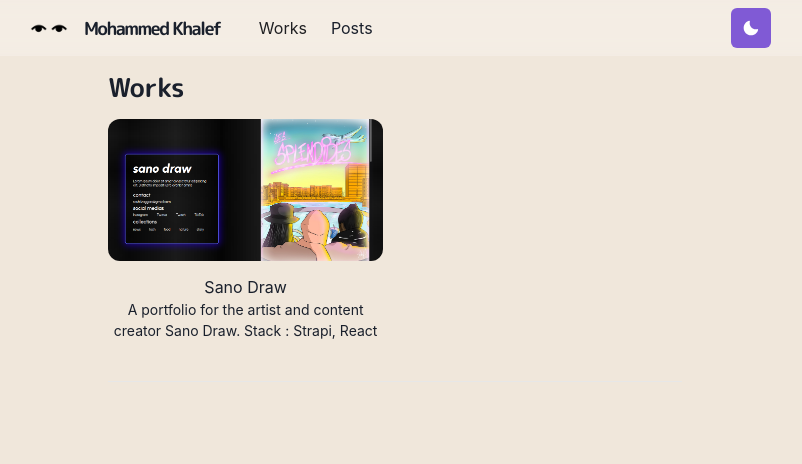
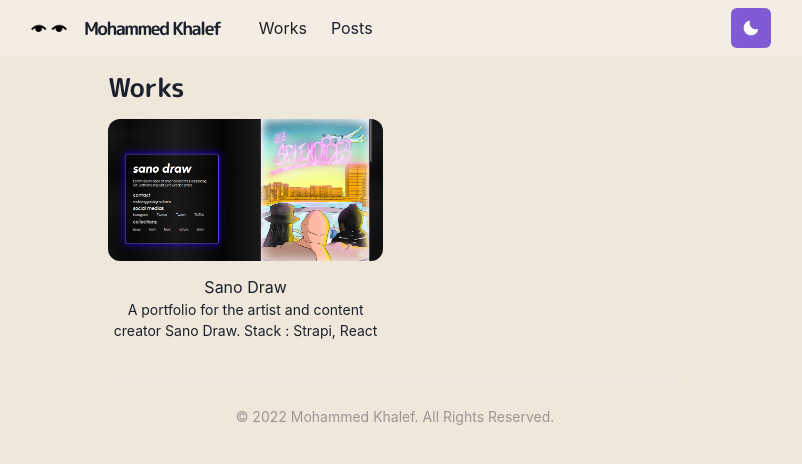
Before and after one commit to eyeschico/portfolio, a Next.js app: page /works in a window 1280 px wide. Shown: the top 464 px of the page, without its empty margins (245-1047 px from the left). Built offline with nearby package versions, Linux system fonts and the light colour scheme.

Commit message:
Add footer

```diff
--- /dev/null
+++ b/components/footer.js
@@ -0,0 +1,11 @@
+import { Box } from '@chakra-ui/react'
+
+const Footer = () => {
+  return (
+    <Box align="center" opacity={0.4} fontSize="sm">
+      &copy; {new Date().getFullYear()} Mohammed Khalef. All Rights Reserved.
+    </Box>
+  )
+}
+
+export default Footer
--- a/components/layouts/main.js
+++ b/components/layouts/main.js
@@ -1,12 +1,18 @@
 import Head from 'next/head'
 import Navbar from '../navbar.js'
 import { Box, Container} from '@chakra-ui/react'
+import Footer from '../footer'
 
 const Main = ({children, router}) => {
   return (
     <Box as="main" pb={8}>
       <Head>
         <meta name="viewport" content="width=device-width, initial-scale=1"/>
+        <meta name="description" content="Mohammed's homepage" />
+        <meta name="author" content="Mohammed Khalef"/>
+        <meta name="author" content="eyeschico"/>
+        <meta property="og:site_name" content="Mohammed Khalef's Homepage" />
+        <meta property="og:type" content="website" />
         <title>Mohammed Khalef</title>
       </Head>
 
@@ -14,6 +20,7 @@ const Main = ({children, router}) => {
 
       <Container maxW="container.lg.md" pt={14}>
         {children}
+        <Footer/>
       </Container>
     </Box>
   )
```
